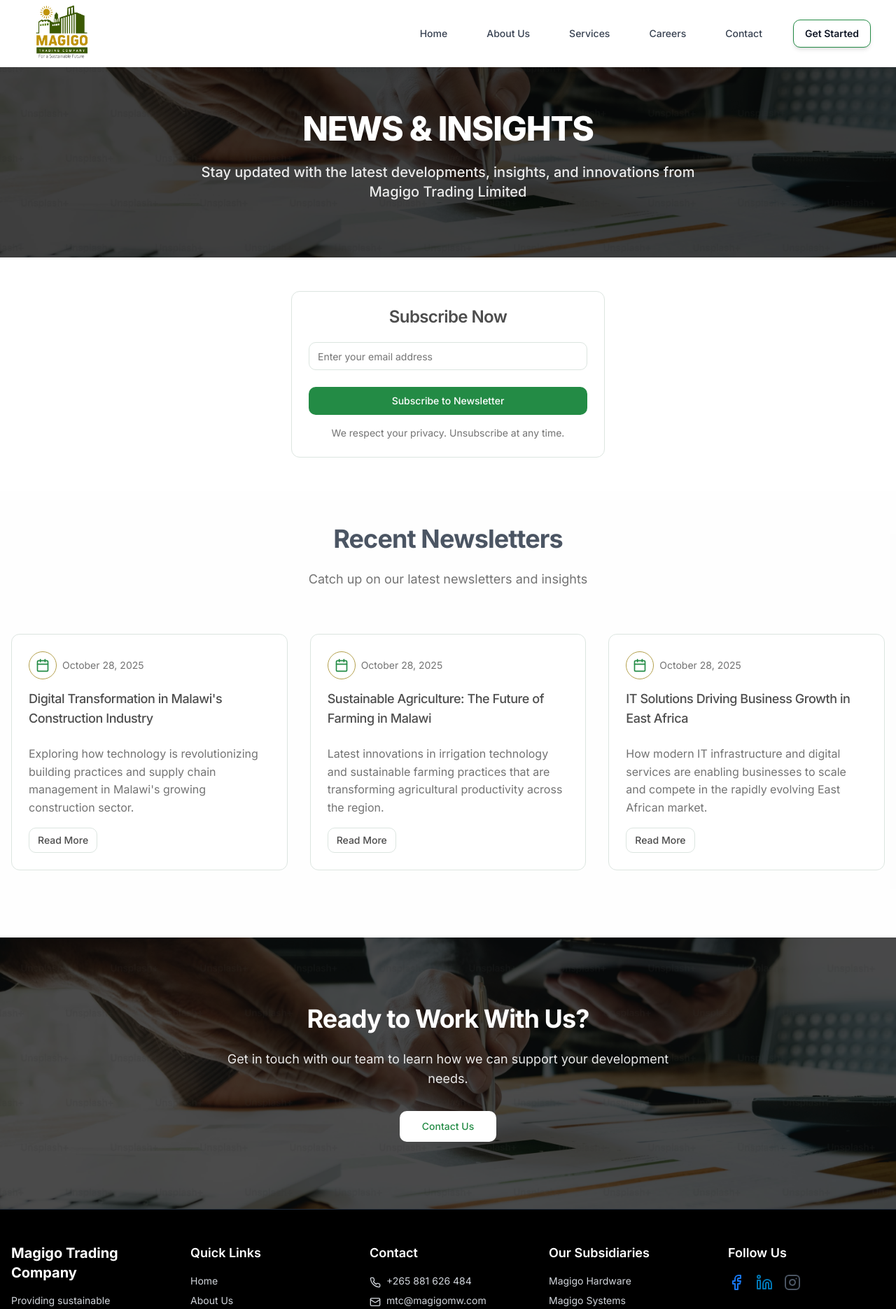
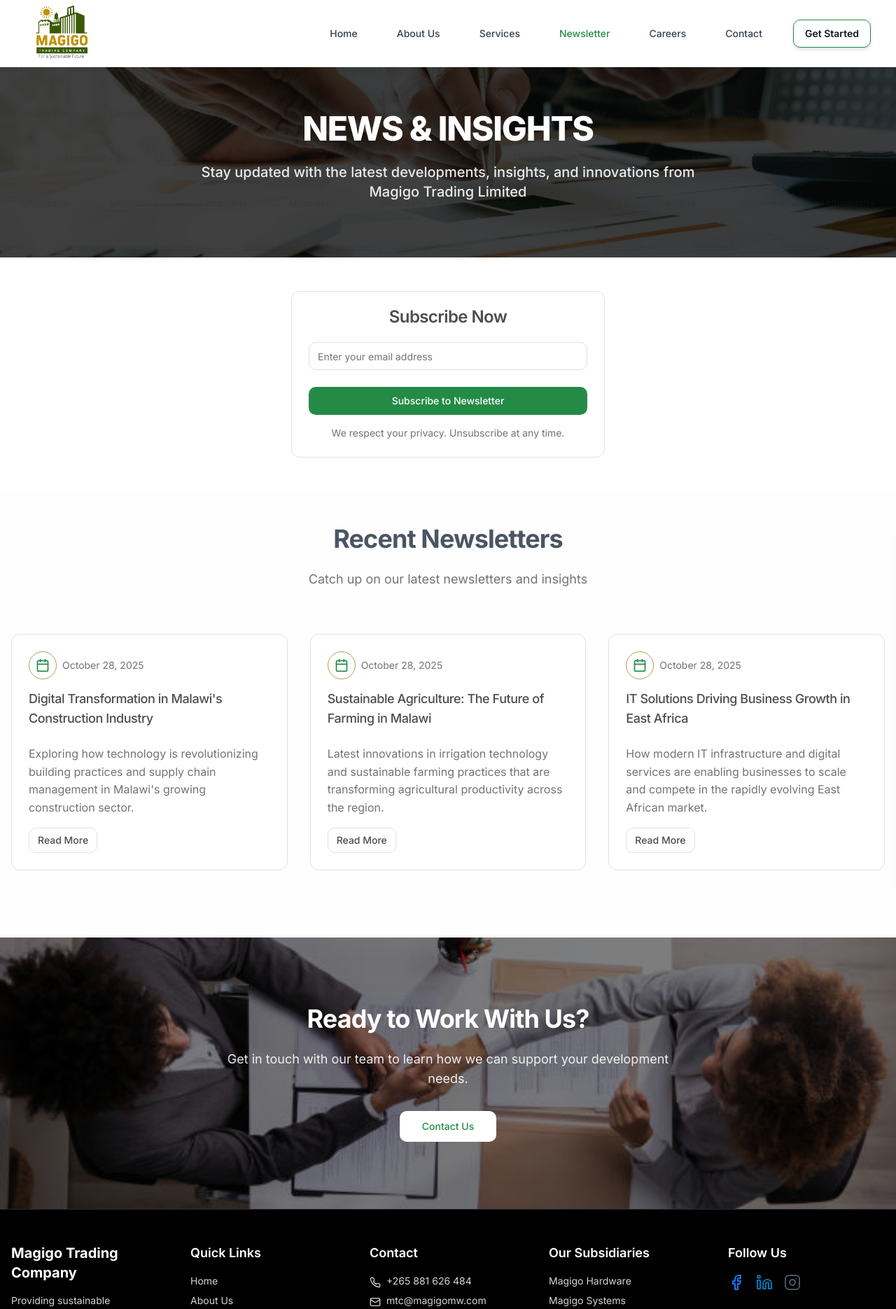
Before and after one commit to robertjmaneno/magigo_website, a React (Vite) app: page /newsletter in a window 1280 px wide. Shown: the top 1871 px of the page at 70% size. Built offline with nearby package versions, Linux system fonts and the light colour scheme; the HTML template or start-up script is replaced by a standard one.

Commit message:
Add Newsletter link to Navbar and update background image style in Newsletter section

```diff
--- a/src/components/Navbar.tsx
+++ b/src/components/Navbar.tsx
@@ -47,6 +47,7 @@ const Navbar = () => {
     { name: "Home", path: "/" },
     { name: "About Us", path: "/about" },
     { name: "Services", path: "/what-we-do" },
+    { name: "Newsletter", path: "/newsletter" },
     { name: "Careers", path: "/careers" },
     { name: "Contact", path: "/contact" },
   ];
--- a/src/pages/Newsletter.tsx
+++ b/src/pages/Newsletter.tsx
@@ -153,8 +153,8 @@ const Newsletter = () => {
       </section>
 
       {/* Work With Us Section */}
-      <section className="py-16 md:py-24 bg-cover bg-center bg-no-repeat text-white relative" style={getBackgroundImageStyle("images/ready_to_work_with_us.jpg")}>
-        <div className="absolute inset-0 bg-black/70"></div>
+      <section className="py-16 md:py-24 bg-cover bg-center bg-no-repeat text-white relative" style={getBackgroundImageStyle("images/work_with_us.jpg")}>
+        <div className="absolute inset-0 bg-black/50"></div>
         <div className="container mx-auto px-4 text-center relative z-10">
           <h2 className="text-3xl md:text-4xl font-bold mb-6">Ready to Work With Us?</h2>
           <p className="text-lg mb-8 text-white/90 max-w-2xl mx-auto">
```
